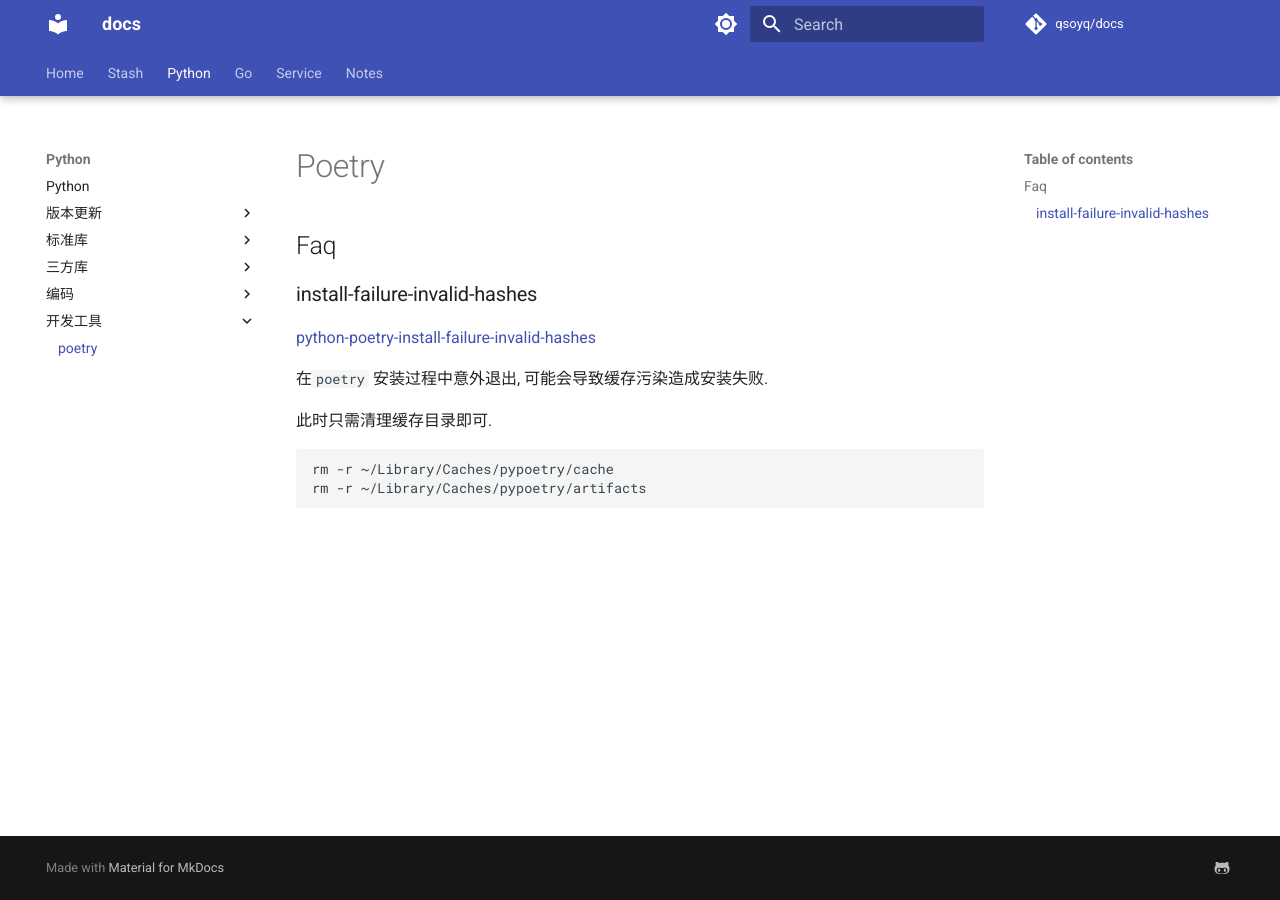
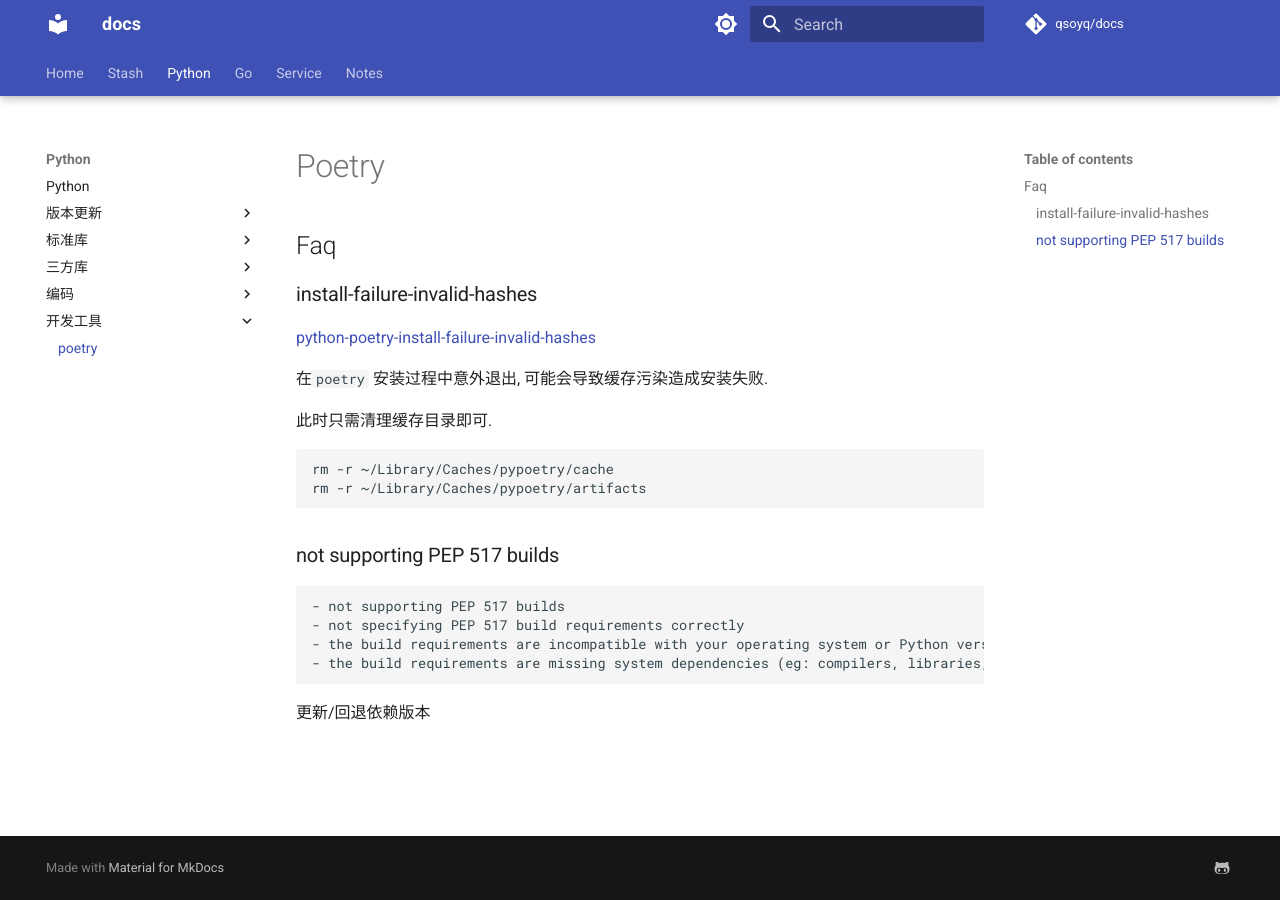
Before and after one commit to qsoyq/docs, an MkDocs documentation site: the page built from docs/python/poetry.md, in a window 1280 px wide. Built offline with MkDocs 1.6.1 and Material for MkDocs 9.7.7, drawn with Linux system fonts in a browser that asks for light colours; comment, search, counter and statistics services are not loaded.

Commit message:
update docs/python/poetry.md

````diff
--- a/docs/python/poetry.md
+++ b/docs/python/poetry.md
@@ -14,3 +14,14 @@
 rm -r ~/Library/Caches/pypoetry/cache
 rm -r ~/Library/Caches/pypoetry/artifacts
 ```
+
+### not supporting PEP 517 builds
+
+```
+- not supporting PEP 517 builds
+- not specifying PEP 517 build requirements correctly
+- the build requirements are incompatible with your operating system or Python version
+- the build requirements are missing system dependencies (eg: compilers, libraries, headers).
+```
+
+更新/回退依赖版本
````
Also changed, not shown: docs/Stash/nameserver-policy.md (+1 -1 lines).
